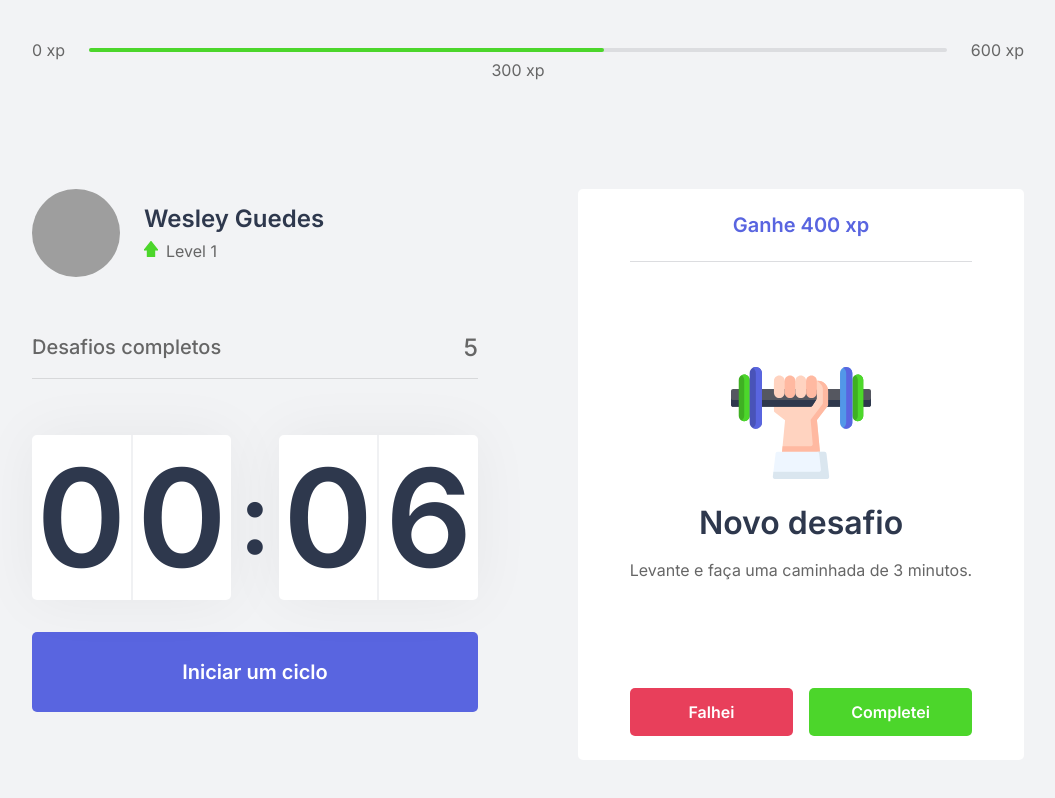
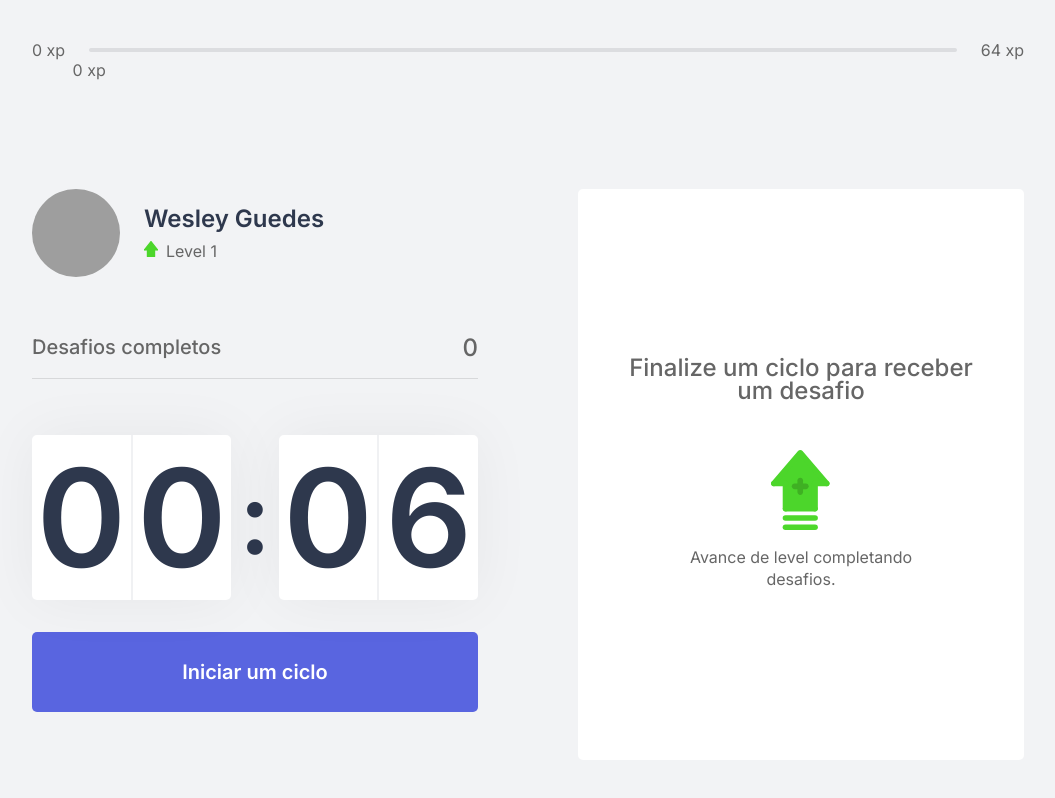
Before and after one commit to wgueds/moveit, a Next.js app: page / in a window 1280 px wide. Shown: the top 798 px of the page, without its empty margins (112-1167 px from the left). Built offline with nearby package versions, Linux system fonts and the light colour scheme; grey boxes are pictures that could not be loaded.

Commit message:
Adicionando contexts para aplicação

```diff
--- /dev/null
+++ b/challenges.json
@@ -0,0 +1,62 @@
+[
+  {
+    "type": "body",
+    "description": "Estique um de seus braços com a palma da mão virada para frente e puxe os dedos para cima por 10 segundos por mão.",
+    "amount": 80
+  },
+  {
+    "type": "body",
+    "description": "Estique seu braço contra o peito e puxe-o utilizando o outro braço por 10 segundos por braço.",
+    "amount": 60
+  },
+  {
+    "type": "body",
+    "description": "Puxe seu pescoço com a ajuda da mão para a direita e para a esquerda, permanecendo na posição por alguns segundos.",
+    "amount": 70
+  },
+  {
+    "type": "body",
+    "description": "Com as duas mãos na parte de trás da cabeça, leve-a para baixo, alongando a parte de trás da região.",
+    "amount": 60
+  },
+  {
+    "type": "body",
+    "description": "Cruze as pernas e desça com as mãos esticadas em direção ao chão. Repita o movimento com a outra perna na frente.",
+    "amount": 100
+  },
+  {
+    "type": "body",
+    "description": "Sentado, abra as pernas e tente encostar as palmas das mãos no chão, repita 3 vezes por 5 segundos.",
+    "amount": 80
+  },
+  {
+    "type": "body",
+    "description": "Puxe o joelho de encontro ao peito e segure, troque de perna após 10 segundos.",
+    "amount": 50
+  },
+  {
+    "type": "body",
+    "description": "Sentado, cruze uma perna e incline seu tronco à frente, troque de perna após 10 segundos.",
+    "amount": 80
+  },
+  {
+    "type": "eye",
+    "description": "Sentado, feche os olhos e cubra-os com as palmas da mão durante 2 minutos, depois abra normalmente.",
+    "amount": 90
+  },
+  {
+    "type": "eye",
+    "description": "Em algum ambiente aberto, olhe o mais longe que puder em quatro direções por 3s, mexa apenas os olhos. Repita 3 vezes.",
+    "amount": 140
+  },
+  {
+    "type": "eye",
+    "description": "Usando os polegares, massage a área abaixo das sobrancelhas em movimentos circulares por 15 segundos.",
+    "amount": 70
+  },
+  {
+    "type": "body",
+    "description": "Em pé, gire a cintura o máximo que puder para a esquerda, segure por cinco segundos. Repita para a direita.",
+    "amount": 90
+  }
+]
--- a/src/components/ChallengeBox.tsx
+++ b/src/components/ChallengeBox.tsx
@@ -1,29 +1,45 @@
+import { useContext } from 'react';
+import { ChallengesContext } from '../contexts/ChallengesContext';
+import { CountdownContext } from '../contexts/CountdownContext';
 import styles from '../styles/components/ChallengeBox.module.css';
 
 export function ChallengeBox() {
-    const hasActiveChallenge = true;
+    const { activeChallenge, resetChallenge, completedChallenge } = useContext(ChallengesContext);
+    const { resetCountdown } = useContext(CountdownContext);
+
+    function handleChallengeSucceeded() {
+        completedChallenge();
+        resetCountdown();
+    }
+
+    function handleChallengeFailed() {
+        resetChallenge();
+        resetCountdown();
+    }
 
     return (
         <div className={styles.challengeBoxContainer}>
             {
-                hasActiveChallenge ? (
+                activeChallenge ? (
                     <div className={styles.challengeBoxActive}>
-                        <header>Ganhe 400 xp</header>
+                        <header>Ganhe {activeChallenge.amount} xp</header>
 
                         <main>
-                            <img src="icons/body.svg" />
+                            <img src={`icons/${activeChallenge.type}.svg`} />
                             <strong>Novo desafio</strong>
-                            <p>Levante e faça uma caminhada de 3 minutos.</p>
+                            <p>{activeChallenge.description}</p>
                         </main>
 
                         <footer>
                             <button
                                 type="button"
                                 className={styles.challengeFaileButton}
+                                onClick={handleChallengeFailed}
                             >Falhei</button>
                             <button
                                 type="button"
                                 className={styles.challengeSucceedeButton}
+                                onClick={handleChallengeSucceeded}
                             >Completei</button>
                         </footer>
                     </div>
--- a/src/components/CompletedChallenges.tsx
+++ b/src/components/CompletedChallenges.tsx
@@ -1,10 +1,14 @@
+import { useContext } from 'react';
+import { ChallengesContext } from '../contexts/ChallengesContext';
 import styles from '../styles/components/CompletedChallenges.module.css';
 
 export function CompletedChallenges() {
+    const { challengesCompleted } = useContext(ChallengesContext);
+
     return (
         <div className={styles.completedChallengesContainer}>
             <span>Desafios completos</span>
-            <span>5</span>
+            <span>{challengesCompleted}</span>
         </div>
     );
 }
--- a/src/components/ExperienceBar.tsx
+++ b/src/components/ExperienceBar.tsx
@@ -1,16 +1,21 @@
+import { useContext } from 'react';
+import { ChallengesContext } from '../contexts/ChallengesContext';
 import styles from '../styles/components/ExperienceBar.module.css';
 
 export function ExperienceBar() {
+    const { currentExperience, experienceToNextLevel } = useContext(ChallengesContext);
+    const percentToNextLevel = Math.round((currentExperience * 100)) / experienceToNextLevel;
+
     return (
         <header className={styles.experienceBar}>
             <span>0 xp</span>
             <div>
-                <div style={{ width: '60%' }} />
-                <span className={styles.currentExperience} style={{ left: '50%' }}>
-                    300 xp
+                <div style={{ width: `${percentToNextLevel}%` }} />
+                <span className={styles.currentExperience} style={{ left: `${percentToNextLevel}%` }}>
+                    {currentExperience} xp
                 </span>
             </div>
-            <span>600 xp</span>
+            <span>{experienceToNextLevel} xp</span>
         </header>
     )
 }
--- a/src/components/Profile.tsx
+++ b/src/components/Profile.tsx
@@ -1,6 +1,10 @@
+import { useContext } from 'react';
+import { ChallengesContext } from '../contexts/ChallengesContext';
 import styles from '../styles/components/Profile.module.css';
 
 export function Profile() {
+    const { level } = useContext(ChallengesContext);
+
     return (
         <div className={styles.profileContainer}>
             <img src="https://github.com/wgueds.png" alt="Wesley Guedes" />
@@ -8,7 +12,7 @@
                 <strong>Wesley Guedes</strong>
                 <p>
                     <img src="icons/level.svg" alt="Level" />
-                    Level 1
+                    Level {level}
                 </p>
             </div>
         </div>
--- /dev/null
+++ b/src/contexts/ChallengesContext.tsx
@@ -0,0 +1,90 @@
+import { createContext, ReactNode, useState } from 'react';
+import challenges from '../../challenges.json';
+
+interface Challenge {
+    type: 'body' | 'eye';
+    description: string;
+    amount: number;
+}
+
+interface ChallengesContextData {
+    level: number;
+    currentExperience: number;
+    experienceToNextLevel: number;
+    challengesCompleted: number;
+    activeChallenge: Challenge;
+    levelUp: () => void;
+    startNewChallenge: () => void;
+    resetChallenge: () => void;
+    completedChallenge: () => void;
+}
+
+interface ChallengesProviderProps {
+    children: ReactNode;
+}
+
+export const ChallengesContext = createContext({} as ChallengesContextData);
+
+export function ChallengesProvider({ children }: ChallengesProviderProps) {
+    const [level, setLevel] = useState(1);
+    const [currentExperience, setCurrentExperience] = useState(0);
+    const [challengesCompleted, setChallengesCompleted] = useState(0);
+
+    const [activeChallenge, setActiveChallenge] = useState(null);
+    const experienceToNextLevel = Math.pow((level + 1) * 4, 2);
+
+    function levelUp() {
+        setLevel(level + 1);
+    }
+
+    function startNewChallenge() {
+        const randomChallengeIndex = Math.floor(Math.random() * challenges.length);
+        const challenge = challenges[randomChallengeIndex];
+
+        setActiveChallenge(challenge);
+    }
+
+    function resetChallenge() {
+        setActiveChallenge(null);
+    }
+
+    function completedChallenge() {
+        if (!activeChallenge) {
+            return;
+        }
+
+        const { amount } = activeChallenge;
+
+        let finalExperience = currentExperience + amount;
+
+        /**
+         * subindo de nivel e jogando o restante do xp para a busca do proximo nivel
+         */
+        if (finalExperience >= experienceToNextLevel) {
+            finalExperience = finalExperience - experienceToNextLevel;
+            levelUp();
+        }
+
+        setCurrentExperience(finalExperience);
+        setActiveChallenge(null);
+        setChallengesCompleted(challengesCompleted + 1);
+    }
+
+    return (
+        <ChallengesContext.Provider
+            value={{
+                level,
+                currentExperience,
+                experienceToNextLevel,
+                challengesCompleted,
+                activeChallenge,
+                levelUp,
+                startNewChallenge,
+                resetChallenge,
+                completedChallenge
+            }}
+        >
+            {children}
+        </ChallengesContext.Provider>
+    )
+}
--- /dev/null
+++ b/src/contexts/CountdownContext.tsx
@@ -0,0 +1,70 @@
+import { useState, useContext, useEffect, createContext, ReactNode } from "react";
+import { ChallengesContext } from "./ChallengesContext";
+
+interface CountdownContextData {
+    minutes: number;
+    seconds: number;
+    hasFinished: boolean;
+    isActive: boolean;
+    startCountdown: () => void;
+    resetCountdown: () => void;
+}
+
+interface CountdownProviderProps {
+    children: ReactNode;
+}
+
+let countdownTimeout: NodeJS.Timeout;
+
+export const CountdownContext = createContext({} as CountdownContextData);
+
+export function CountdownProvider({ children }: CountdownProviderProps) {
+    const { startNewChallenge } = useContext(ChallengesContext);
+
+    const [time, setTime] = useState(0.1 * 60);
+    const [isActive, setIsActive] = useState(false);
+    const [hasFinished, setHasFinished] = useState(false);
+
+    const minutes = Math.floor(time / 60);
+    const seconds = time % 60;
+
+    function startCountdown() {
+        setIsActive(true);
+    }
+
+    function resetCountdown() {
+        // script necessario para nao rodar mais 1 segundo apos parar o processo
+        clearTimeout(countdownTimeout);
+
+        setIsActive(false);
+        setTime(0.1 * 60);
+        setHasFinished(false);
+    }
+
+    useEffect(() => {
+        if (isActive && time > 0) {
+            countdownTimeout = setTimeout(() => {
+                setTime(time - 1);
+            }, 1000);
+        } else if (isActive && time === 0) {
+            setHasFinished(true);
+            setIsActive(false);
+            startNewChallenge();
+        }
+    }, [isActive, time])
+
+    return (
+        <CountdownContext.Provider
+            value={{
+                minutes,
+                seconds,
+                hasFinished,
+                isActive,
+                startCountdown,
+                resetCountdown
+            }}
+        >
+            {children}
+        </CountdownContext.Provider>
+    )
+}
--- a/src/pages/_app.tsx
+++ b/src/pages/_app.tsx
@@ -1,7 +1,13 @@
 import '../styles/global.css'
 
+import { ChallengesProvider } from '../contexts/ChallengesContext';
+
 function MyApp({ Component, pageProps }) {
-  return <Component {...pageProps} />
+  return (
+    <ChallengesProvider>
+      <Component {...pageProps} />
+    </ChallengesProvider>
+  )
 }
 
 export default MyApp
--- a/src/pages/index.tsx
+++ b/src/pages/index.tsx
@@ -4,6 +4,7 @@
 import { Countdown } from "../components/Countdown";
 import { ExperienceBar } from "../components/ExperienceBar";
 import { Profile } from "../components/Profile";
+import { CountdownProvider } from '../contexts/CountdownContext';
 
 import styles from '../styles/pages/Home.module.css';
 
@@ -16,6 +17,7 @@
 
       <ExperienceBar />
 
+      <CountdownProvider>
         <section>
           <div>
             <Profile />
@@ -27,6 +29,7 @@
             <ChallengeBox />
           </div>
         </section>
+      </CountdownProvider>
     </div>
   )
 }
```
Lines whose indentation alone changed are shown as unchanged.
